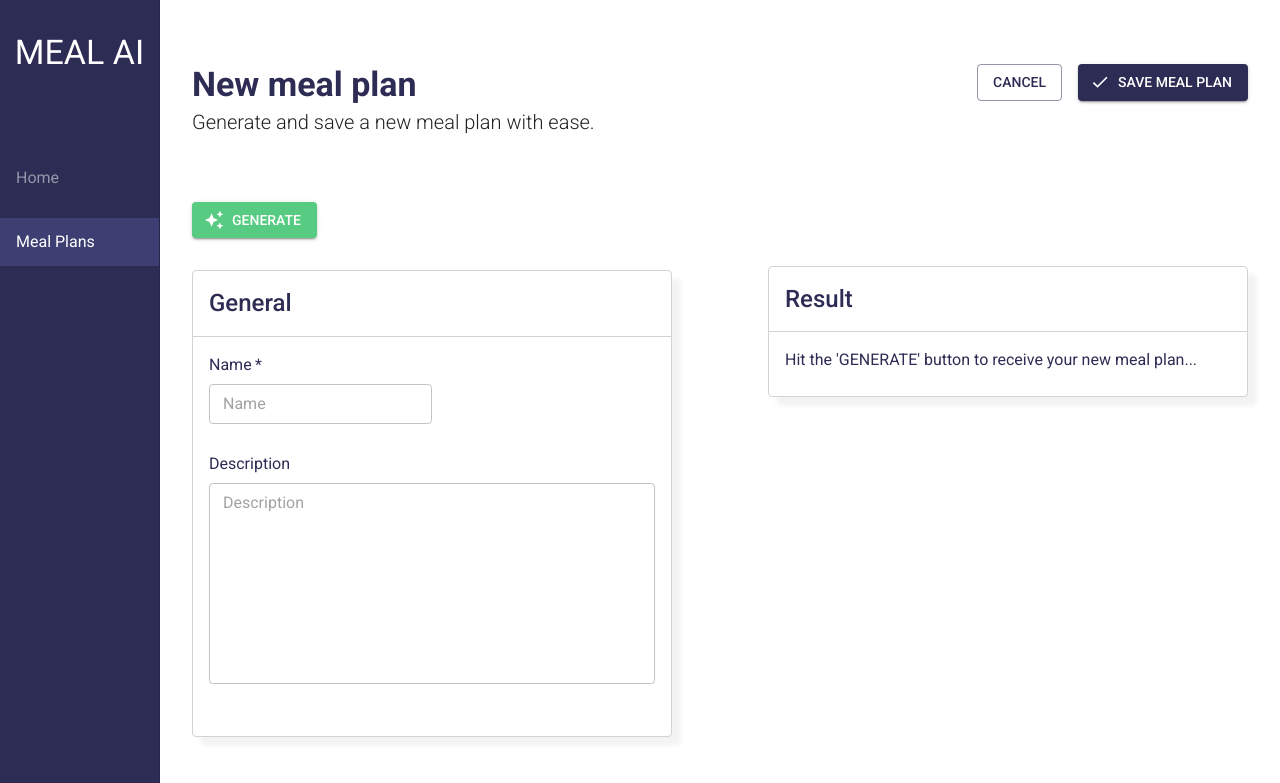
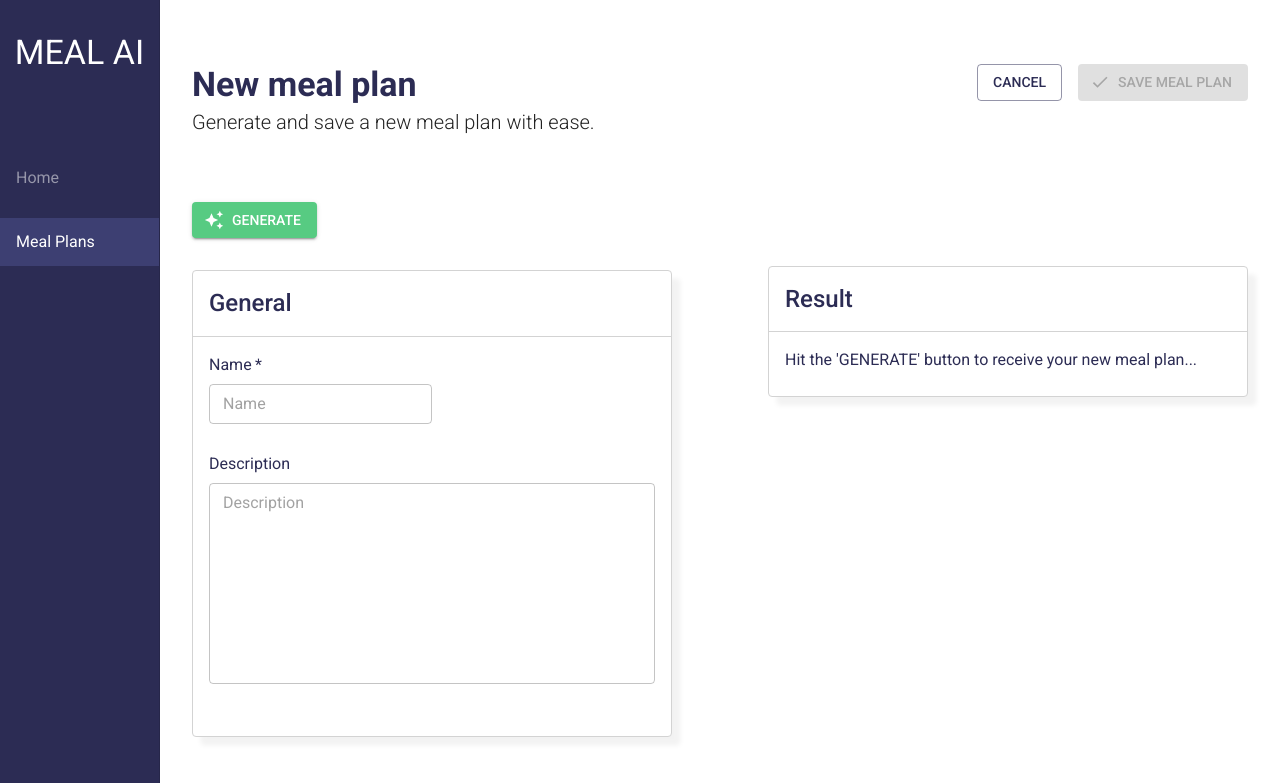
Before and after one commit to jeanmarc5592/AI-Mealplanner, a Next.js app: page /meal-plans/create in a window 1280 px wide. Shown: the top 783 px of the page. Built offline with nearby package versions, Linux system fonts and the light colour scheme.

Commit message:
Disable save button

```diff
--- a/src/app/meal-plans/create/page.tsx
+++ b/src/app/meal-plans/create/page.tsx
@@ -3,7 +3,7 @@
 import PageContent from "@/components/common/page-content/PageContent";
 import PageHeader from "@/components/common/page-header/PageHeader"
 import NewMealPlan from "@/components/meal-plans/NewMealPlan";
-import { useAppDispatch } from "@/hooks/store";
+import { useAppDispatch, useAppSelector } from "@/hooks/store";
 import { MealPlansLink } from "@/lib/constants";
 import { addMealPlan } from "@/store/slices/mealPlanSlice";
 import { Check } from "@mui/icons-material";
@@ -13,6 +13,7 @@ import { useRouter } from "next/navigation"
 const Actions = () => {
   const router = useRouter();
   const dispatch = useAppDispatch();
+  const mealPlan = useAppSelector((state) => state.mealPlans.mealPlan);
 
   const handleCancel = () => {
     router.push(MealPlansLink.href);
@@ -37,6 +38,7 @@ const Actions = () => {
         variant='contained'
         startIcon={<Check />}
         onClick={handleSave}
+        disabled={!mealPlan}
         >
           Save meal plan
       </Button>
```
